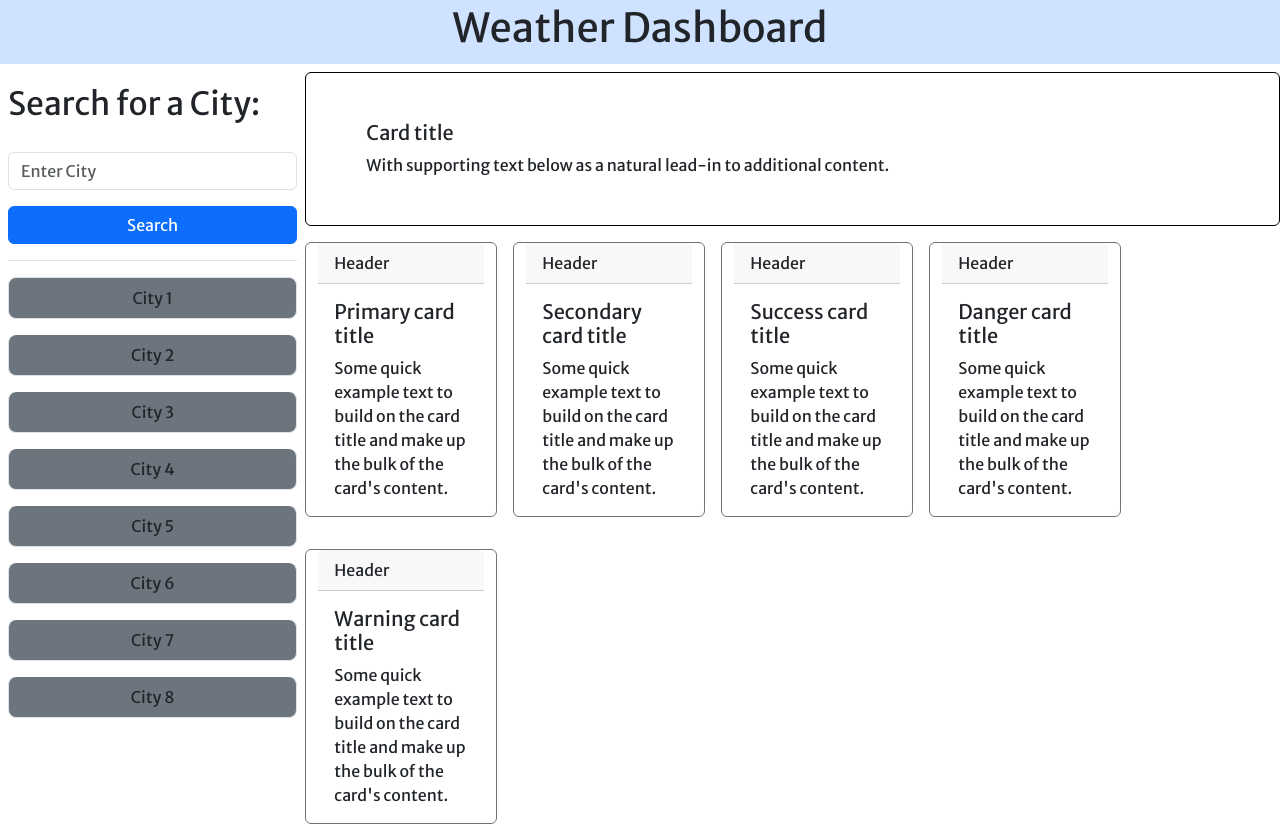
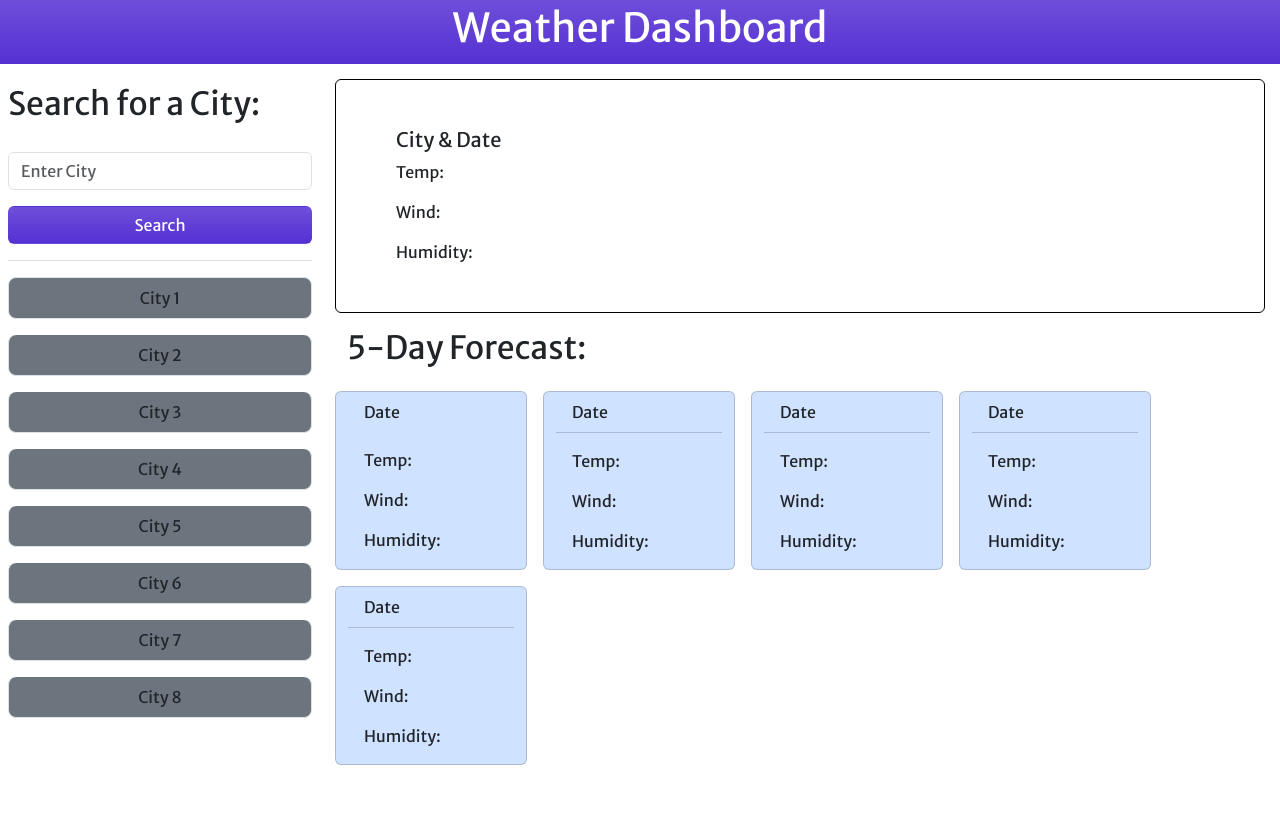
Before and after one commit to calzu0821/weather-dashboard, a plain HTML site: page index.html in a window 1280 px wide. After the commit the page ends 800 px from the top, so only its background shows below. Drawn offline with nearby package versions, Linux system fonts and the light colour scheme.

Commit message:
added css styling to layout and button

```diff
--- a/assets/css/style.css
+++ b/assets/css/style.css
@@ -1,3 +1,23 @@
 * {
     font-family: 'Merriweather Sans', sans-serif;
 }
+
+.bg-gradient {
+    background-color: #5530D3;
+    color: white;
+}
+
+#custom-button {
+    background-color: #5530D3;
+    color: white;
+}
+
+#custom-button:hover {
+    background-color: #6456F0;
+    color: black;
+}
+
+main {
+    width: 75%;
+    padding: 15px;
+}
--- a/index.html
+++ b/index.html
@@ -5,14 +5,14 @@
     <meta http-equiv="X-UA-Compatible" content="IE=edge">
     <meta name="viewport" content="width=device-width, initial-scale=1.0">
     <title>Weather Dashboard</title>
-    <link rel="stylesheet" href="./assets/css/style.css"/>
     <link href="https://cdn.jsdelivr.net/npm/bootstrap@5.3.0-alpha3/dist/css/bootstrap.min.css" rel="stylesheet" integrity="sha384-KK94CHFLLe+nY2dmCWGMq91rCGa5gtU4mk92HdvYe+M/SXH301p5ILy+dN9+nJOZ" crossorigin="anonymous">
     <link rel="preconnect" href="https://fonts.googleapis.com">
     <link rel="preconnect" href="https://fonts.gstatic.com" crossorigin>
     <link href="https://fonts.googleapis.com/css2?family=Merriweather+Sans:wght@400;700&display=swap" rel="stylesheet">
+    <link rel="stylesheet" href="./assets/css/style.css"/>
 </head>
 <!-- Header -->
-<header class="container-fluid text-center p-1 bg-primary-subtle">
+<header class="container-fluid text-center p-1 bg-gradient" >
     <h1>Weather Dashboard</h1>
 </header>
 
@@ -21,9 +21,9 @@
 <div class="d-flex">
     <aside class="card w-25 p-2 border-0">
         <div class="mb-3 d-grid gap-3">
-            <label for="formGroupExampleInput" class="form-label fs-2 pt-2">Search for a City:</label>
+            <label for="formGroupExampleInput" class="form-label fs-2 pt-2" id="search-value">Search for a City:</label>
             <input type="text" class="form-control" id="formGroupExampleInput" placeholder="Enter City">
-            <button class="btn btn-primary" type="button">Search</button>
+            <button type="button" class="btn bg-gradient" id="custom-button">Search</button>
             <ul class="list-group d-grid gap-3 text-center border-top pt-3 rounded-0">
                 <li class="list-group-item bg-secondary rounded-3">City 1</li>
                 <li class="list-group-item bg-secondary rounded-3">City 2</li>
@@ -37,49 +37,65 @@
         </div>
     </aside>
     <main>
-        <div class="container d-grid gap-3 pt-2">
+        <div class="container d-grid gap-3">
             <div class="row">
                 <div class="card border-black">
-                    <div class="card-body p-5">
-                     <h5 class="card-title">Card title</h5>
-                     <p class="card-text">With supporting text below as a natural lead-in to additional content.</p>
+                <div class="card-body p-5">
+                    <h5 class="card-title">City & Date</h5>
+                    <!-- <div class="col-md-2 image-div"><img id="icon-main" height="auto" width="auto"></div> -->
+                    <p class="card-text">Temp:</p>
+                    <p class="card-text">Wind:</p>
+                    <p class="card-text">Humidity:</p>
                     </div>
                 </div>
             </div>
+        <div class="forecast-title">
+            <h2>5-Day Forecast:</h2>
+        </div>
         <div class="row gap-3">
-            <div class="card border-secondary mb-3" style="max-width: 12rem;">
-                <div class="card-header">Header</div>
-                    <div class="card-body">
-                    <h5 class="card-title">Primary card title</h5>
-                    <p class="card-text">Some quick example text to build on the card title and make up the bulk of the card's content.</p>
+            <div class="card bg-primary-subtle" style="max-width: 12rem;">
+                <div class="card-header bg-transparent border-bottom-0">Date</div>
+                <div class="card-body">
+                    <!-- <h5 class="card-title">Primary card title</h5> -->
+                    <p class="card-text">Temp:</p>
+                    <p class="card-text">Wind:</p>
+                    <p class="card-text">Humidity:</p>
                 </div>
             </div>
-            <div class="card border-secondary mb-3" style="max-width: 12rem;">
-                <div class="card-header">Header</div>
+            <div class="card bg-primary-subtle" style="max-width: 12rem;">
+                <div class="card-header bg-transparent">Date</div>
                 <div class="card-body">
-                    <h5 class="card-title">Secondary card title</h5>
-                    <p class="card-text">Some quick example text to build on the card title and make up the bulk of the card's content.</p>
+                    <!-- <h5 class="card-title">Secondary card title</h5> -->
+                    <p class="card-text">Temp:</p>
+                    <p class="card-text">Wind:</p>
+                    <p class="card-text">Humidity:</p>
                 </div>
             </div>
-            <div class="card border-secondary mb-3" style="max-width: 12rem;">
-                <div class="card-header">Header</div>
+            <div class="card bg-primary-subtle" style="max-width: 12rem;">
+                <div class="card-header bg-transparent">Date</div>
                 <div class="card-body">
-                    <h5 class="card-title">Success card title</h5>
-                    <p class="card-text">Some quick example text to build on the card title and make up the bulk of the card's content.</p>
+                    <!-- <h5 class="card-title">Success card title</h5> -->
+                    <p class="card-text">Temp:</p>
+                    <p class="card-text">Wind:</p>
+                    <p class="card-text">Humidity:</p>
                 </div>
             </div>
-            <div class="card border-secondary mb-3" style="max-width: 12rem;">
-                <div class="card-header">Header</div>
+            <div class="card bg-primary-subtle" style="max-width: 12rem;">
+                <div class="card-header bg-transparent">Date</div>
                 <div class="card-body">
-                    <h5 class="card-title">Danger card title</h5>
-                    <p class="card-text">Some quick example text to build on the card title and make up the bulk of the card's content.</p>
+                    <!-- <h5 class="card-title">Danger card title</h5> -->
+                    <p class="card-text">Temp:</p>
+                    <p class="card-text">Wind:</p>
+                    <p class="card-text">Humidity:</p>
                 </div>
             </div>
-            <div class="card border-secondary mb-3" style="max-width: 12rem;">
-                <div class="card-header">Header</div>
+            <div class="card bg-primary-subtle" style="max-width: 12rem;">
+                <div class="card-header bg-transparent">Date</div>
                 <div class="card-body">
-                    <h5 class="card-title">Warning card title</h5>
-                    <p class="card-text">Some quick example text to build on the card title and make up the bulk of the card's content.</p>
+                    <!-- <h5 class="card-title">Warning card title</h5> -->
+                    <p class="card-text">Temp:</p>
+                    <p class="card-text">Wind:</p>
+                    <p class="card-text">Humidity:</p>
                 </div>
             </div>
         </div>
@@ -88,7 +104,9 @@
 </div>
 
 <body>
-
+<!-- Dayjs -->
+    <script src="https://cdn.jsdelivr.net/npm/dayjs@1/dayjs.min.js"></script>
+<!-- Bootstrap -->
     <script src="https://cdn.jsdelivr.net/npm/bootstrap@5.3.0-alpha3/dist/js/bootstrap.bundle.min.js" integrity="sha384-ENjdO4Dr2bkBIFxQpeoTz1HIcje39Wm4jDKdf19U8gI4ddQ3GYNS7NTKfAdVQSZe" crossorigin="anonymous"></script>
 </body>
 </html>
```
